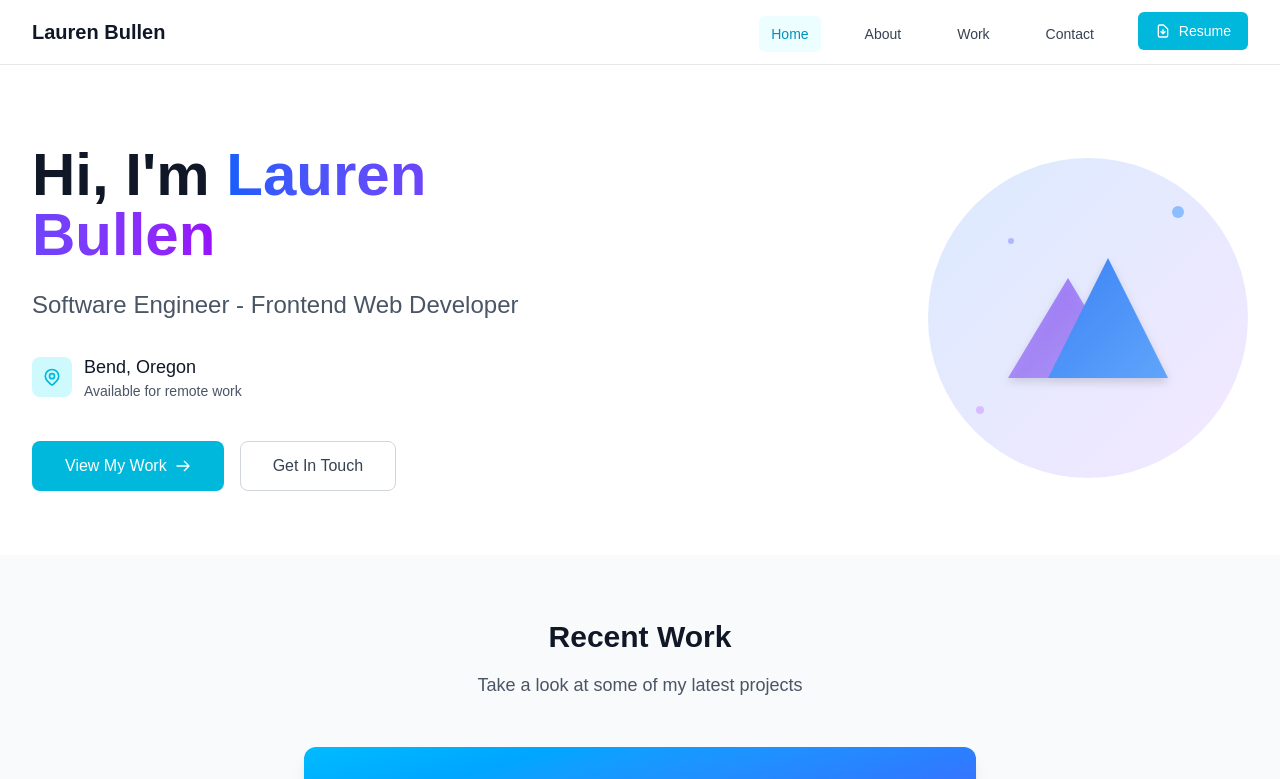
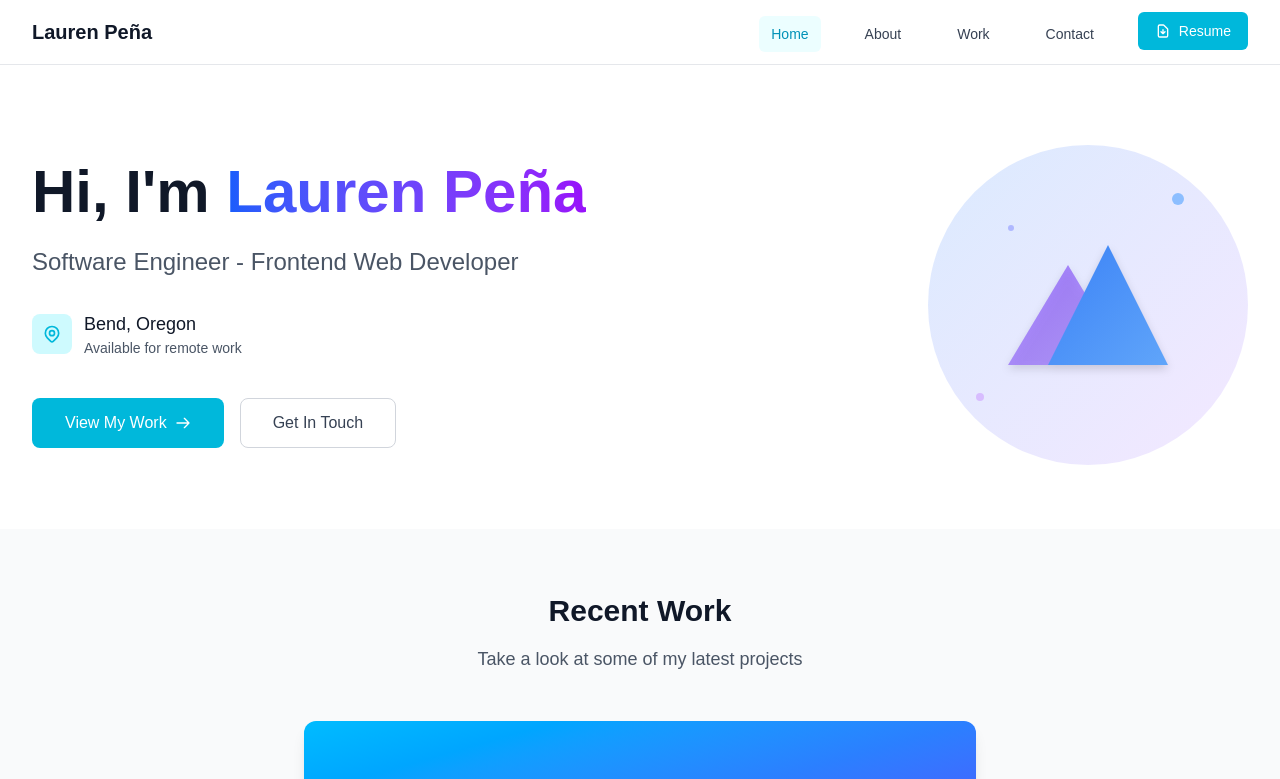
Before and after one commit to lbullen21/portfolio, a Next.js app: page / in a window 1280 px wide. Shown: the top 779 px of the page. Built offline with nearby package versions, Linux system fonts and the light colour scheme.

Commit message:
feat: updated last name

```diff
--- a/src/app/about/page.tsx
+++ b/src/app/about/page.tsx
@@ -14,7 +14,7 @@ export default function About() {
 
             <div className="prose prose-lg text-gray-700 dark:text-gray-300 max-w-none">
               <p className="mb-6">
-                Hi, I&apos;m Lauren Bullen, a passionate software engineer with a focus on
+                Hi, I&apos;m Lauren Peña, a passionate software engineer with a focus on
                 frontend development. I love creating beautiful and functional digital
                 experiences using modern web technologies and have a keen eye for user-centered design.
               </p>
@@ -46,7 +46,7 @@ export default function About() {
                   <div className="w-full h-full overflow-hidden rounded-full relative">
                     <Image
                       src="/profile.jpeg"
-                      alt="Lauren Bullen"
+                      alt="Lauren Peña"
                       fill
                       className="object-cover"
                       sizes="320px"
--- a/src/app/page.tsx
+++ b/src/app/page.tsx
@@ -15,7 +15,7 @@ export default function Home() {
               <h1 className="text-4xl sm:text-5xl lg:text-6xl font-bold text-gray-900 dark:text-white mb-6">
                 Hi, I&apos;m{' '}
                 <span className="text-transparent bg-clip-text bg-gradient-to-r from-blue-600 to-purple-600">
-                  Lauren Bullen
+                  Lauren Peña
                 </span>
               </h1>
 
--- a/src/components/Navbar.tsx
+++ b/src/components/Navbar.tsx
@@ -27,7 +27,7 @@ const Navbar = () => {
           {/* Logo/Brand */}
           <Link href="/" className="flex-shrink-0">
             <span className="text-xl font-bold text-gray-900 dark:text-white">
-              Lauren Bullen
+              Lauren Peña
             </span>
           </Link>
 
```
